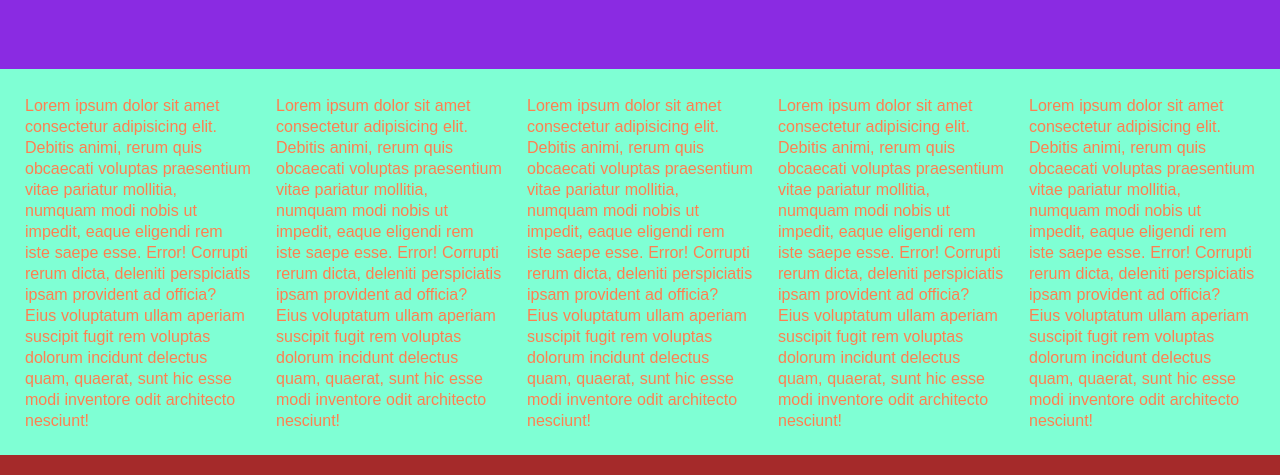
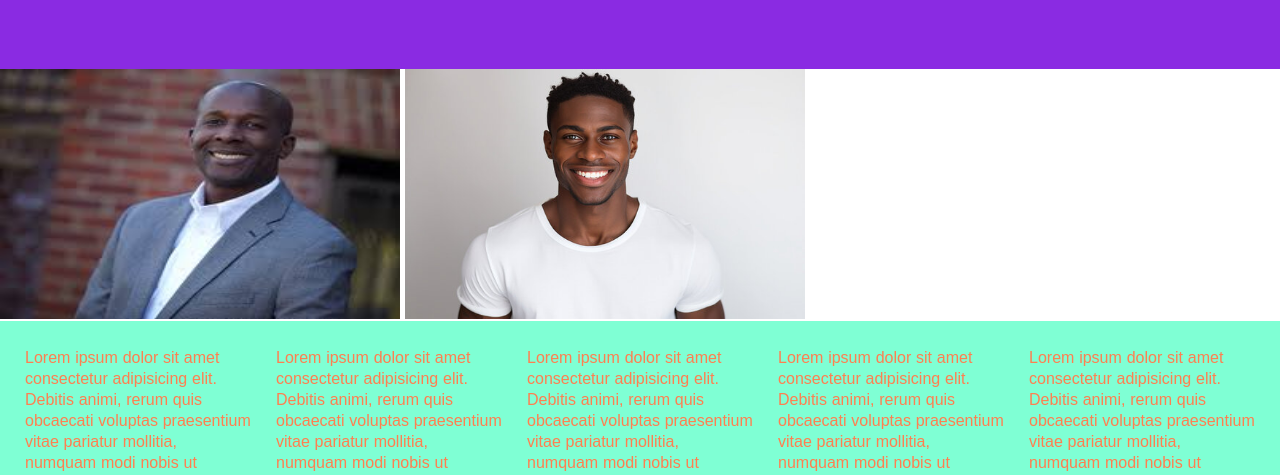
Before and after one commit to k09at1ch/dz, a plain HTML site: page index.html in a window 1280 px wide. Shown: the part 179-654 px from the top of the page. Drawn offline with Linux system fonts and the light colour scheme.

Commit message:
Add files via upload

```diff
--- a/css/style.css
+++ b/css/style.css
@@ -31,3 +31,7 @@ footer{
     background-color: brown;
     padding: 50px 0;
 }
+img{
+    height: 250px;
+    width: 50vh;
+}
--- a/index.html
+++ b/index.html
@@ -28,6 +28,8 @@
             <br /><br /><br /><br />
         </ul>
     </nav>
+    <img src="./images.jpeg"/>
+    <img src="./360_F_695658636_ixGm3G3t4fGqUr5WXuzZhsbUTPPN1MsF.jpg" />
     <main style="display: flex; flex-direction: row; gap: 25px; justify-content: flex-start; color: coral; background-color: aquamarine;">
         <p>Lorem ipsum dolor sit amet consectetur adipisicing elit. Debitis animi, rerum quis obcaecati voluptas praesentium vitae pariatur mollitia, numquam modi nobis ut impedit, eaque eligendi rem iste saepe esse. Error!
         Corrupti rerum dicta, deleniti perspiciatis ipsam provident ad officia? Eius voluptatum ullam aperiam suscipit fugit rem voluptas dolorum incidunt delectus quam, quaerat, sunt hic esse modi inventore odit architecto nesciunt!</p>
```
Also changed, not shown: 360_F_695658636_ixGm3G3t4fGqUr5WXuzZhsbUTPPN1MsF.jpg (added), images.jpeg (added).
